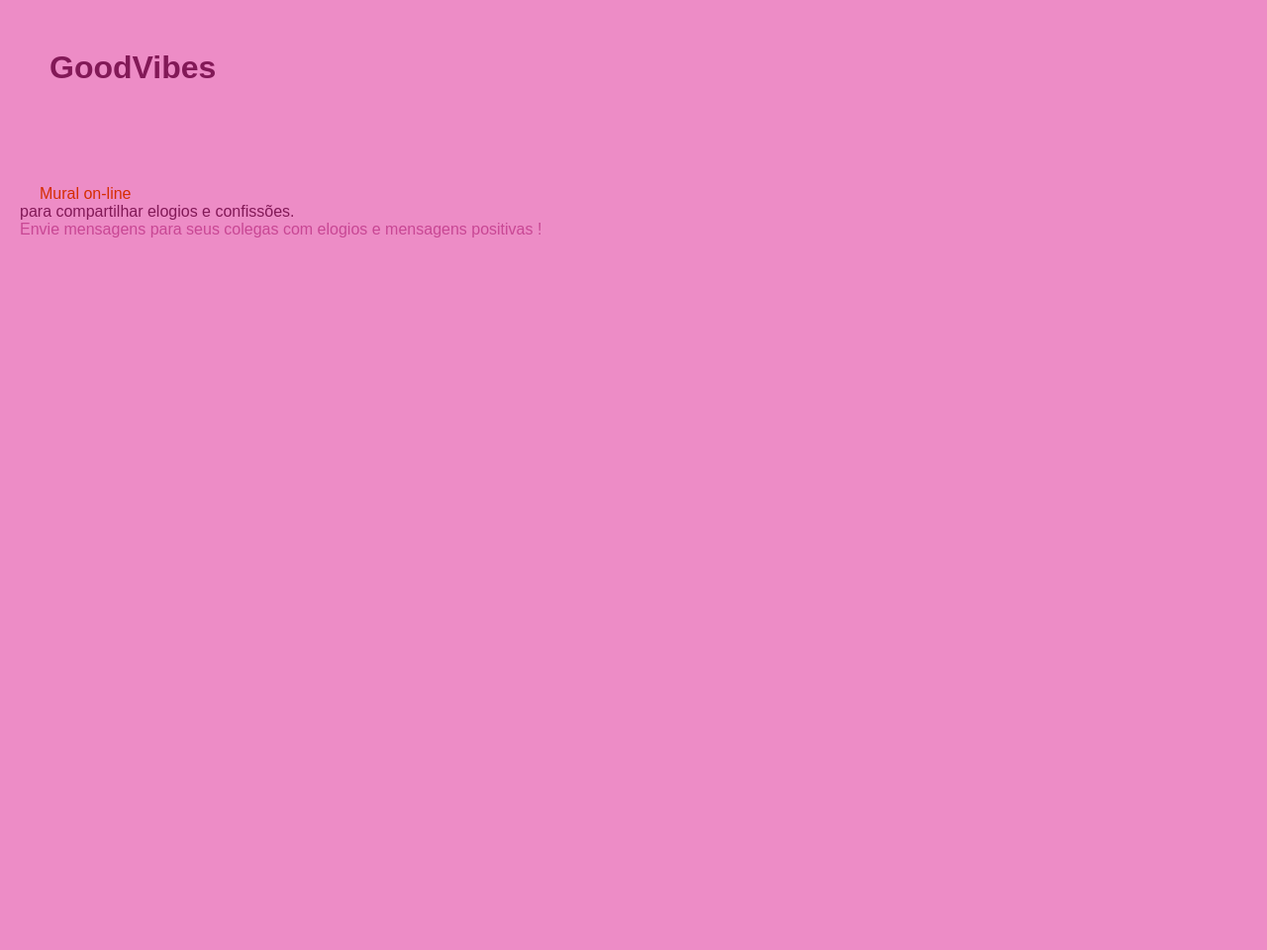
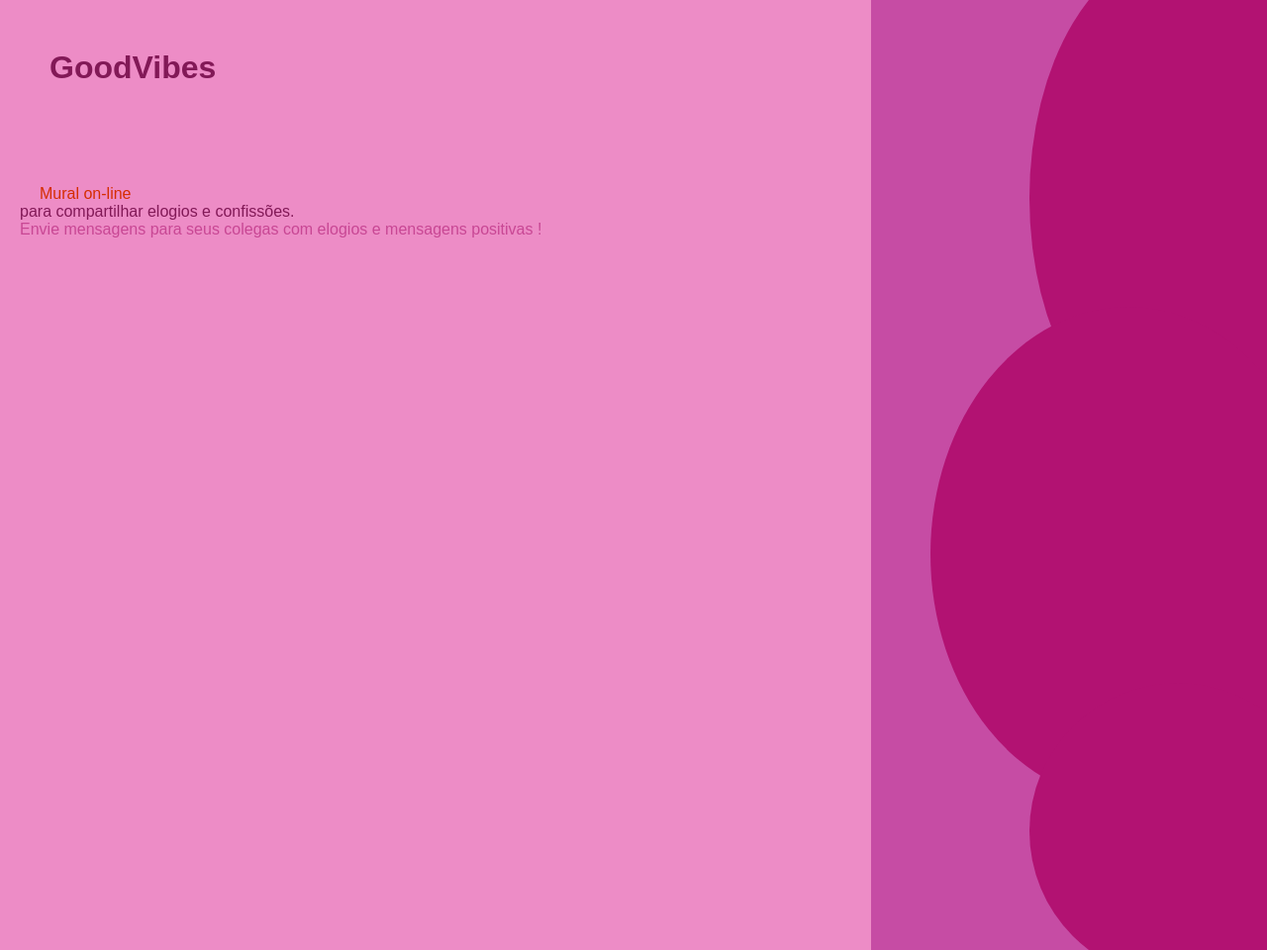
Before and after one commit to mariaeandrade/testes-goodvibes, a plain HTML site: page index.html in a window 1280 px wide. Shown: the whole page at 99% size. Before the commit the page ends 800 px from the top, so only its background shows below. Drawn offline with Linux system fonts and the light colour scheme.

Commit message:
style: coninua estilização da tela inicial

```diff
--- a/assets/css/index.css
+++ b/assets/css/index.css
@@ -38,3 +38,49 @@ body {
  .subtexto {
     margin-left: 20px;
  }
+
+
+ .container-lateral {
+    width: 400px;
+    height: 960px;
+    position: absolute;
+    right: 0;
+    top: 0;
+  }
+
+  .painel {
+    width: 100%;
+    height: 100%;
+    background-color: #c64ca4;
+    position: relative;
+    overflow: hidden;
+
+  }
+
+
+  .circulo {
+    position: absolute;
+    right: -60px;
+    background-color: #b21272;
+    border-radius: 50%;
+  }
+
+  .c1 {
+    width: 300px;
+    height: 500px;
+    top: -50px;
+
+  }
+
+  .c2 {
+    bottom: 150px;
+      width: 400px;
+      height: 500px;
+
+  }
+
+  .c3 {
+    width: 300px;
+    height: 300px;
+    bottom: -30px;
+  }
--- a/index.html
+++ b/index.html
@@ -19,6 +19,14 @@
         <p class="subtexto">
         Envie mensagens para seus colegas com elogios e mensagens positivas !
       </p>
+    </section>
+    <div class="container-lateral">
+        <div class="painel">
+          <div class="circulo c1"></div>
+          <div class="circulo c2"></div>
+          <div class="circulo c3"></div>
+        </div>
+      </div>
     </main>
   </body>
 </html>
```
